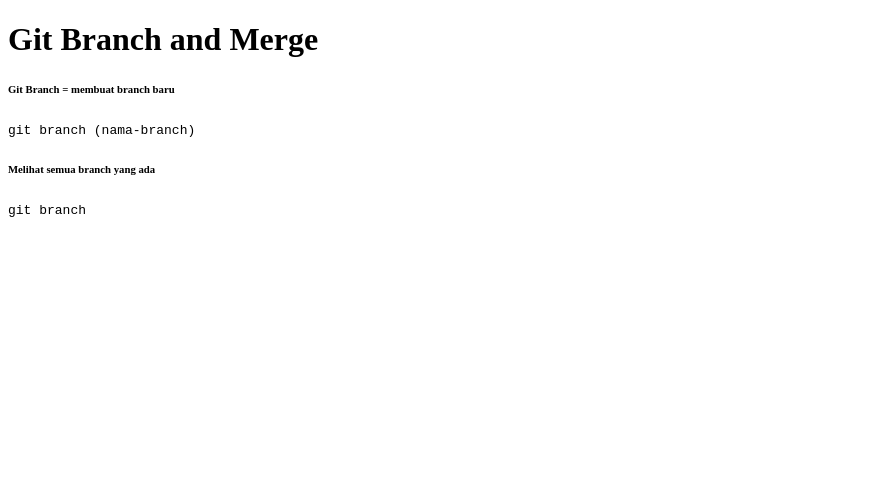
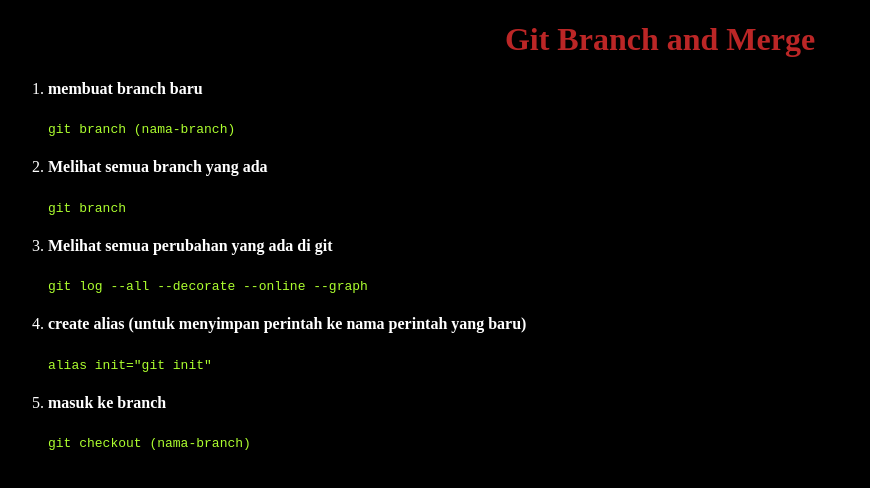
Before and after one commit to muhammad637/tutorialGit, a plain HTML site: page index.html in a window 1280 px wide. Shown: the whole page, without its empty margins (0-870 px from the left). Drawn offline with Linux system fonts and the light colour scheme.

Commit message:
modifikasi file index eps.6

```diff
--- a/index.html
+++ b/index.html
@@ -1,5 +1,6 @@
 <!DOCTYPE html>
 <html lang="en">
+
 <head>
     <meta charset="UTF-8">
     <meta http-equiv="X-UA-Compatible" content="IE=edge">
@@ -14,12 +15,55 @@
           }
         }
       </style> -->
+      <style>
+        body{
+            background-color: rgb(0, 0, 0);
+            color: white
+        }
+        code{
+            color: greenyellow;
+        }
+        h1{
+            text-align: center;
+            color: rgba(212, 43, 43, 0.884);
+        }
+      </style>
 </head>
+
 <body>
-    <h1>Git Branch  and Merge</h1>
-    <h6>Git Branch = membuat branch baru</h6>
-    <code> git branch (nama-branch)</code>
-    <h6>Melihat semua branch yang ada</h6>
-    <code>git branch</code>
+    <ol>
+        <h1>Git Branch and Merge</h1>
+        <li>
+            <h4>membuat branch baru</h4>
+            <code> git branch (nama-branch)</code>
+        </li>
+        <LI>
+            <h4>Melihat semua branch yang ada</h4>
+            <code>git branch</code>
+        </LI>
+        <li>
+            <h4>
+            Melihat semua perubahan yang ada di git
+            </h4>
+            <code>git log --all --decorate --online --graph</code>
+        </li>
+        <li>
+            <h4>
+                create alias (untuk menyimpan perintah ke nama perintah yang baru)</li>
+            </h4>
+            <code>
+                alias init="git init"
+            </code>
+            <li>
+                <h4>masuk ke branch</h4>
+                <code>
+                    git checkout (nama-branch)
+                </code>
+            </li>
+    </ol>
+
+
+
 </body>
+
 </html>
```
